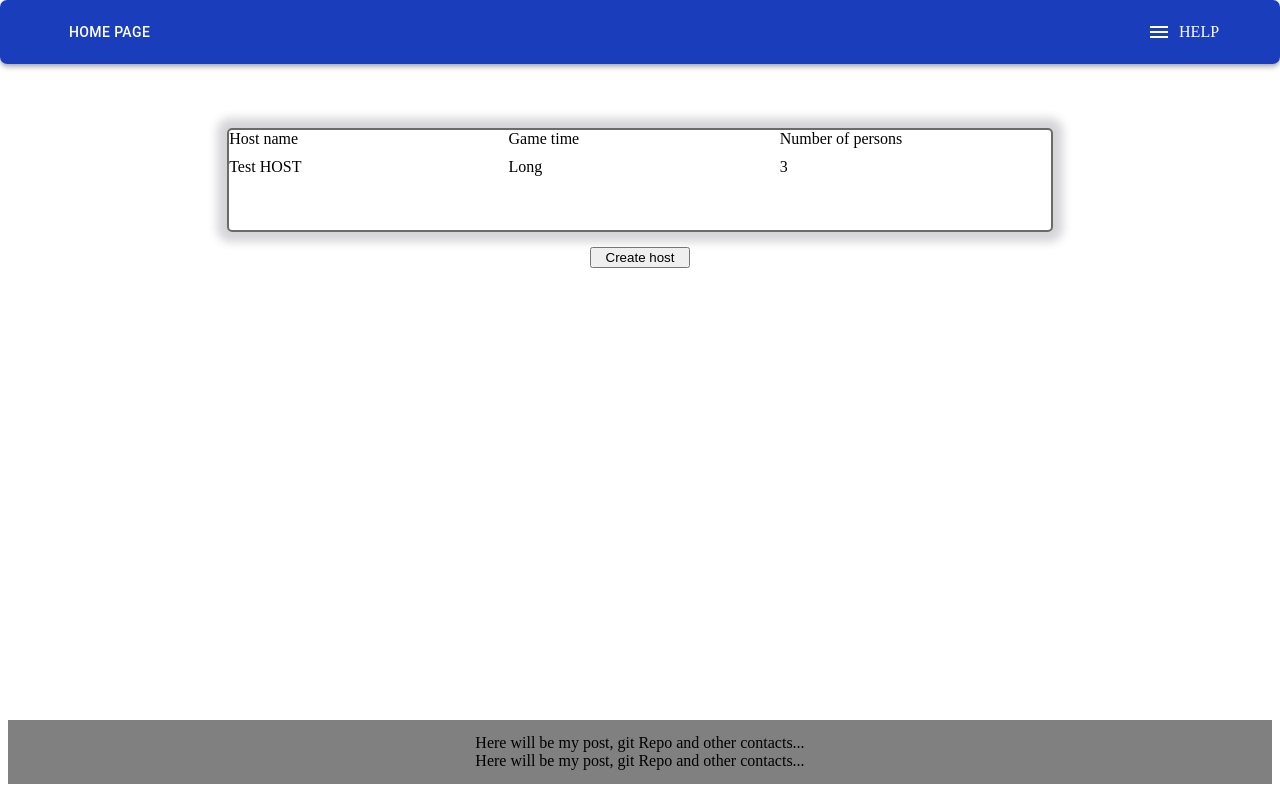
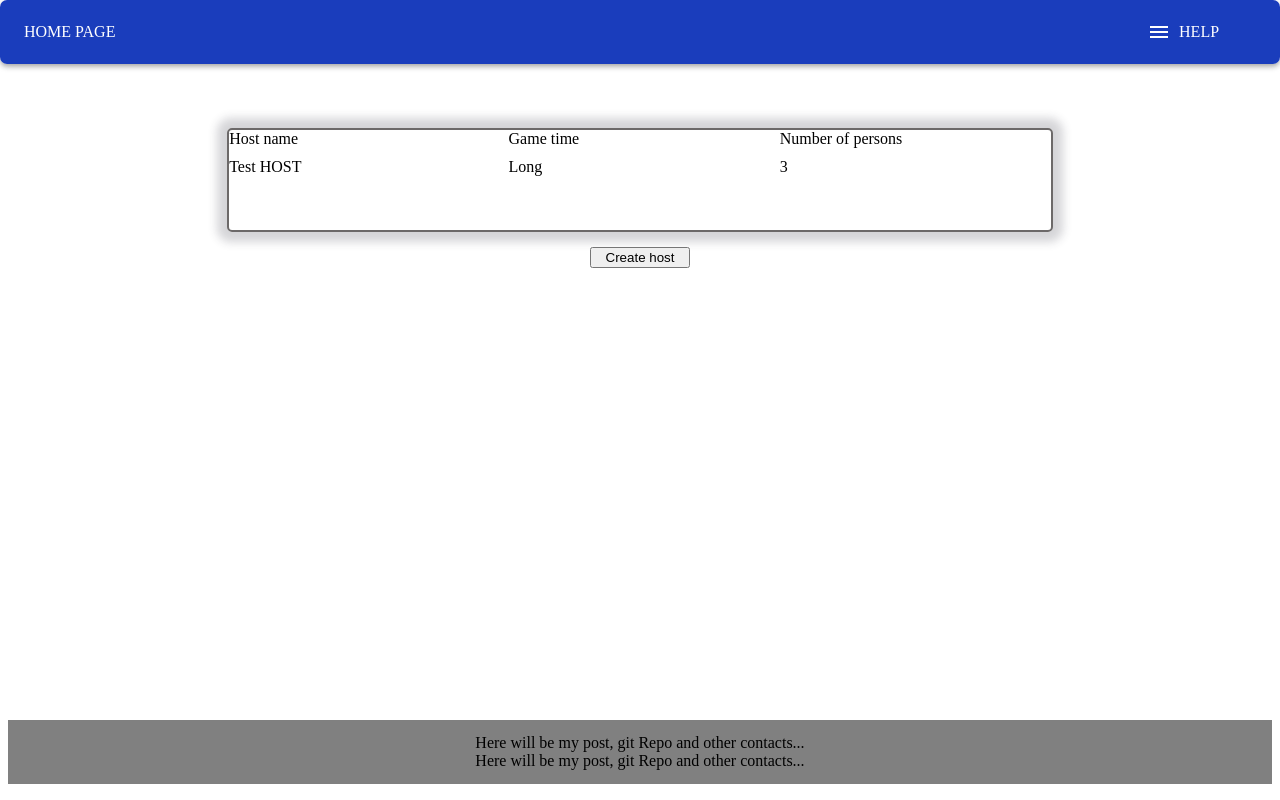
Before and after one commit to HelloBro89/conversion-board-game, a React (Create React App) app in the folder client/: page /lobby/1 in a window 1280 px wide. Built offline with nearby package versions, Linux system fonts and the light colour scheme.

Commit message:
feat: added nav to main page and changed some styles

```diff
--- a/client/src/App.tsx
+++ b/client/src/App.tsx
@@ -1,6 +1,7 @@
 import React, { FC /* , ChangeEvent, useState, useEffect */ } from 'react';
 // import io from 'socket.io-client';
 import { AppBar, Button, Toolbar, Box } from '@material-ui/core';
+import { NavLink } from 'react-router-dom';
 import { useStyles } from './layoutStyle';
 import RouteHandler from './components/routers/RouteHandler';
 import { MenuListComposition } from './layoutElements/menuList';
@@ -16,13 +17,18 @@ const App: FC = () => {
             <Box>
                 <AppBar className={style.appBar}>
                     <Toolbar>
-                        <Button
+                        <nav>
+                            <NavLink className={style.goHomePageNav} to="/">
+                                HOME PAGE
+                            </NavLink>
+                        </nav>
+                        {/* <Button
                             className={style.homePageBut}
                             color="inherit"
                             onClick={() => alert('Back to home page...')}
                         >
                             Home Page
-                        </Button>
+                        </Button> */}
                         <Box className={style.menuList}>
                             <MenuListComposition />
                         </Box>
--- a/client/src/components/helpers/textFieldFilter.tsx
+++ b/client/src/components/helpers/textFieldFilter.tsx
@@ -9,10 +9,12 @@ export const textFieldFilter = (e: ChangeEvent<HTMLInputElement | HTMLTextAreaEl
     return nickValue;
 };
 
-export const eventCode = (e: KeyboardEvent, enterRef: RefObject<HTMLAnchorElement>) => {
+export const eventCode = (e: KeyboardEvent, enterRef?: RefObject<HTMLAnchorElement>) => {
     if (e.code === 'Enter' || e.code === 'NumpadEnter') {
-        const refElem = enterRef.current as HTMLElement;
-        refElem.click();
+        if (enterRef) {
+            const refElem = enterRef.current as HTMLElement;
+            refElem.click();
+        }
     } else if (e.code === 'Space') {
         alert('The space character is not allowed!');
     }
--- a/client/src/components/pages/Lobby/components/Lobby.tsx
+++ b/client/src/components/pages/Lobby/components/Lobby.tsx
@@ -5,8 +5,7 @@ import styles from '../lobbyStyle.module.css';
 import { ConnectInfo } from '../containers/ConnectInfo';
 import { RootState } from '../../../redux';
 import { setNickName, setModalStatus } from '../../../redux/actions/appDataAction';
-import { HostSettings } from '../containers/hostSettings';
-// import { HostSettings } from '../containers/HostSettings';
+import { HostSettings } from '../containers/HostSettings';
 // import { useDispatch, useSelector } from 'react-redux';
 
 export const Lobby = () => {
--- a/client/src/components/pages/Lobby/containers/hostSettings.tsx
+++ b/client/src/components/pages/Lobby/containers/hostSettings.tsx
@@ -1,5 +1,5 @@
 // import React, { useRef } from 'react';
-import { FormEvent } from 'react';
+import { ChangeEvent, FormEvent } from 'react';
 import styles from '../lobbyStyle.module.css';
 import { useDispatch, useSelector } from 'react-redux';
 import { TextField } from '@material-ui/core';
@@ -11,12 +11,12 @@ import {
     setModalStatus,
     setGameTime,
     setHostName,
+    // setNickName,
 } from '../../../redux/actions/appDataAction';
+import { textFieldFilter, eventCode } from '../../../helpers/textFieldFilter';
 
 export const HostSettings = () => {
     // const nodeRef = useRef(null);
-    // const findModalStatus = useSelector((state: RootState) => state.appData.modalStatus);
-    // const findNumberOfPlayers = useSelector((state: RootState) => state.appData.numOfPlayers);
     const data = useSelector((state: RootState) => state.appData);
     const dispatch = useDispatch();
     // const classes = useStyles();
@@ -26,6 +26,12 @@ export const HostSettings = () => {
         console.log(data);
         console.log(data.modalStatus);
     };
+
+    const handlerTextField = (e: ChangeEvent<HTMLInputElement | HTMLTextAreaElement>) => {
+        const filteredValue = textFieldFilter(e);
+        dispatch(setHostName(filteredValue));
+    };
+
     return (
         <div className={data.modalStatus ? styles.activeModal : styles.hostContainer}>
             <div className={styles.hostSettings}>
@@ -40,10 +46,12 @@ export const HostSettings = () => {
                 <form onSubmit={(e) => formHandler(e)} action="" id="form1">
                     <div className={styles.inputHostName}>
                         <TextField
-                            onChange={(e) => dispatch(setHostName(e.currentTarget.value))}
+                            onKeyDown={(e) => eventCode(e)}
+                            onChange={(e) => handlerTextField(e)}
                             id="filled-basic"
                             label="Your host name"
                             variant="filled"
+                            value={data.hostName}
                         />
                     </div>
                     <div className={styles.selectNameTime}>
@@ -76,11 +84,7 @@ export const HostSettings = () => {
 
                     <div className={styles.footBtns}>
                         <div>
-                            <button
-                                type="submit" /* onClick={() => console.log(findNumberOfPlayers)} */
-                            >
-                                Create
-                            </button>
+                            <button type="submit">Create</button>
                         </div>
                         <div>
                             <button onClick={() => dispatch(setModalStatus(false))}>Cancel</button>
--- a/client/src/components/pages/Lobby/lobbyStyle.module.css
+++ b/client/src/components/pages/Lobby/lobbyStyle.module.css
@@ -63,8 +63,7 @@
 
 .hostSettings {
     width: 40%;
-    max-width: 700px;
-    /* height: 30%; */
+    min-width: 300px;
     min-height: 200px;
     border-style: solid;
     border-width: 2px;
--- a/client/src/components/redux/reducers/appDataReducer.tsx
+++ b/client/src/components/redux/reducers/appDataReducer.tsx
@@ -16,7 +16,7 @@ const initialState = {
     modalStatus: false,
     numOfPlayers: '2',
     gameTime: 'average',
-    hostName: 'Custom name',
+    hostName: '',
 };
 
 function nickNameReducer(state = initialState, action: { type: string; payload: any }) {
--- a/client/src/components/routers/RouteHandler.tsx
+++ b/client/src/components/routers/RouteHandler.tsx
@@ -1,19 +1,19 @@
 import React from 'react';
-import { BrowserRouter as Router, Route, Routes /* HashRouter */ } from 'react-router-dom';
+import { /* BrowserRouter as Router, */ Route, Routes /* HashRouter */ } from 'react-router-dom';
 import { Box } from '@material-ui/core';
 import { MainPage } from '../pages/mainPage/components/mainPage';
 import { Lobby } from '../pages/Lobby/components/Lobby';
 
 const RouteHandler = () => (
     <Box style={{ height: '89vh', width: '100%' }}>
-        <Router>
+        {/* <Router> */}
         {/* <HashRouter> */}
         <Routes>
             <Route path="/" element={<MainPage />}></Route>
             <Route path="/lobby/:nickName" element={<Lobby />}></Route>
         </Routes>
         {/* </HashRouter> */}
-        </Router>
+        {/* </Router> */}
     </Box>
 );
 
--- a/client/src/index.tsx
+++ b/client/src/index.tsx
@@ -1,5 +1,8 @@
 import React from 'react';
 import ReactDOM from 'react-dom';
+import {
+    BrowserRouter as Router /* Route, */ /* Routes */ /* HashRouter */,
+} from 'react-router-dom';
 import { Provider } from 'react-redux';
 import App from './App';
 import store from './components/services/store/store';
@@ -7,7 +10,9 @@ import store from './components/services/store/store';
 ReactDOM.render(
     <React.StrictMode>
         <Provider store={store}>
-            <App />
+            <Router>
+                <App />
+            </Router>
         </Provider>
     </React.StrictMode>,
     document.getElementById('root')
--- a/client/src/layoutStyle.tsx
+++ b/client/src/layoutStyle.tsx
@@ -28,5 +28,9 @@ export const useStyles = makeStyles(() =>
             display: 'flex',
             justifyContent: 'center',
         },
+        goHomePageNav: {
+            color: 'white',
+            textDecoration: 'none',
+        },
     })
 );
```
Lines whose indentation alone changed are shown as unchanged.
